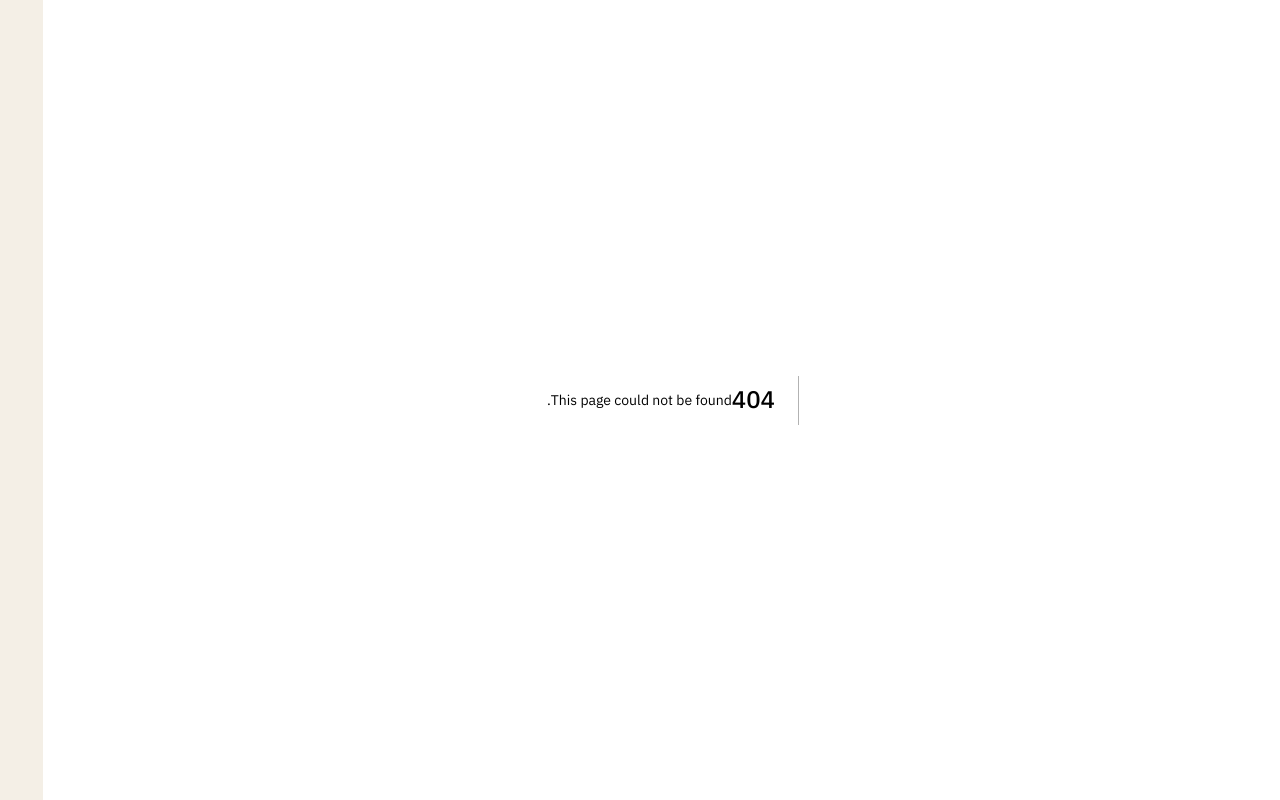
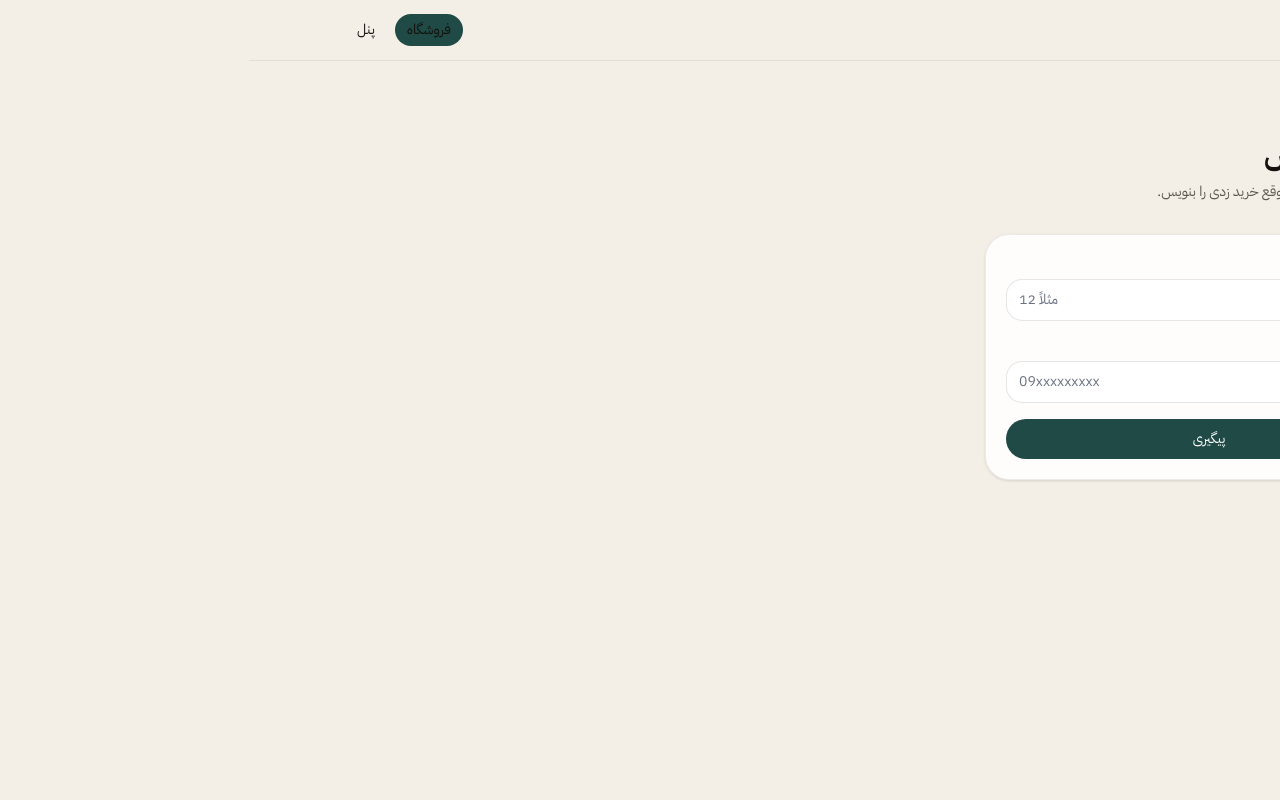
Before and after one commit to selengr/cv, a Next.js app: page /shop/track in a window 1280 px wide. Before the commit this address had no page. Built offline with nearby package versions, Linux system fonts and the light colour scheme; a web font is replaced by a local one.

Commit message:
add shop track route page

```diff
--- /dev/null
+++ b/src/app/shop/track/page.tsx
@@ -0,0 +1,5 @@
+import ShopTrackPage from "@/components/shop/shopTrackPage";
+
+export default function ShopTrackRoute() {
+  return <ShopTrackPage />;
+}
```
